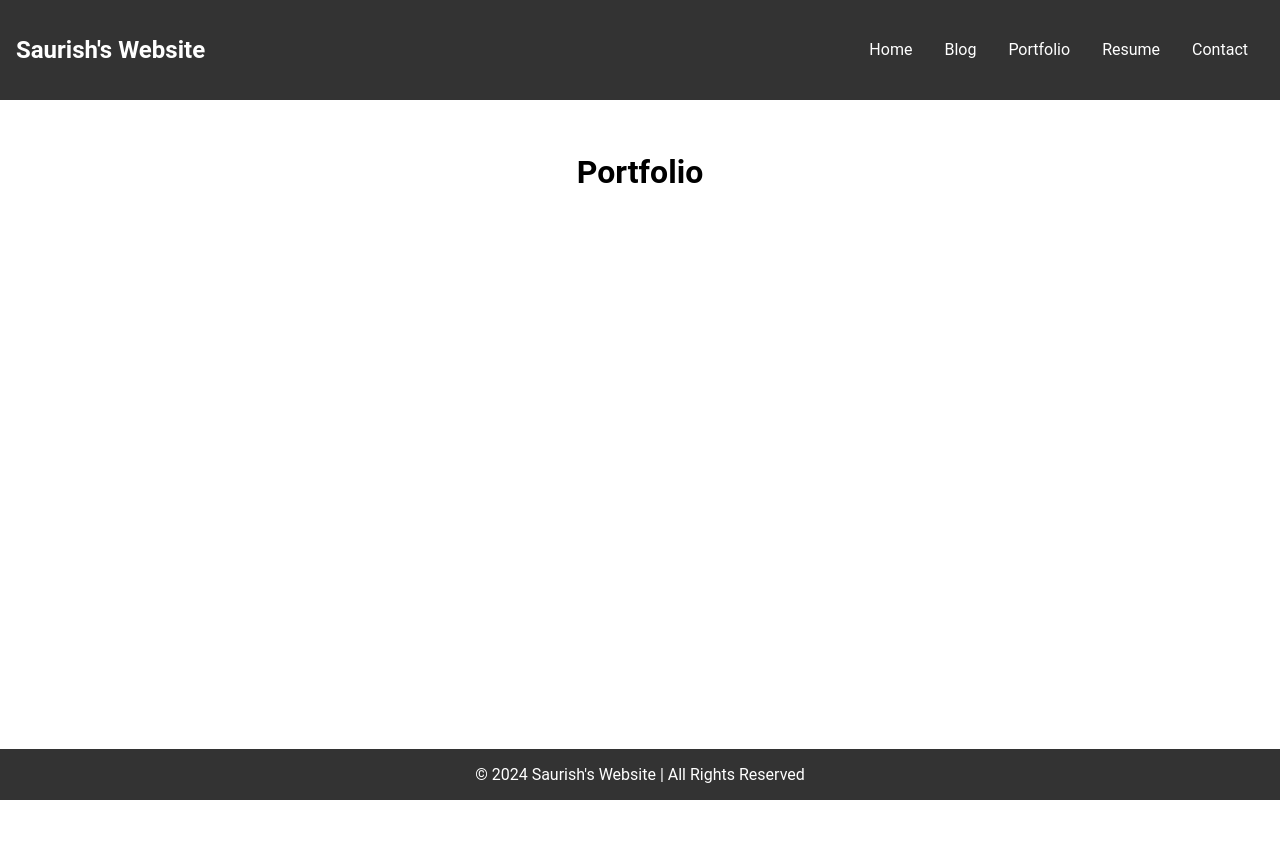
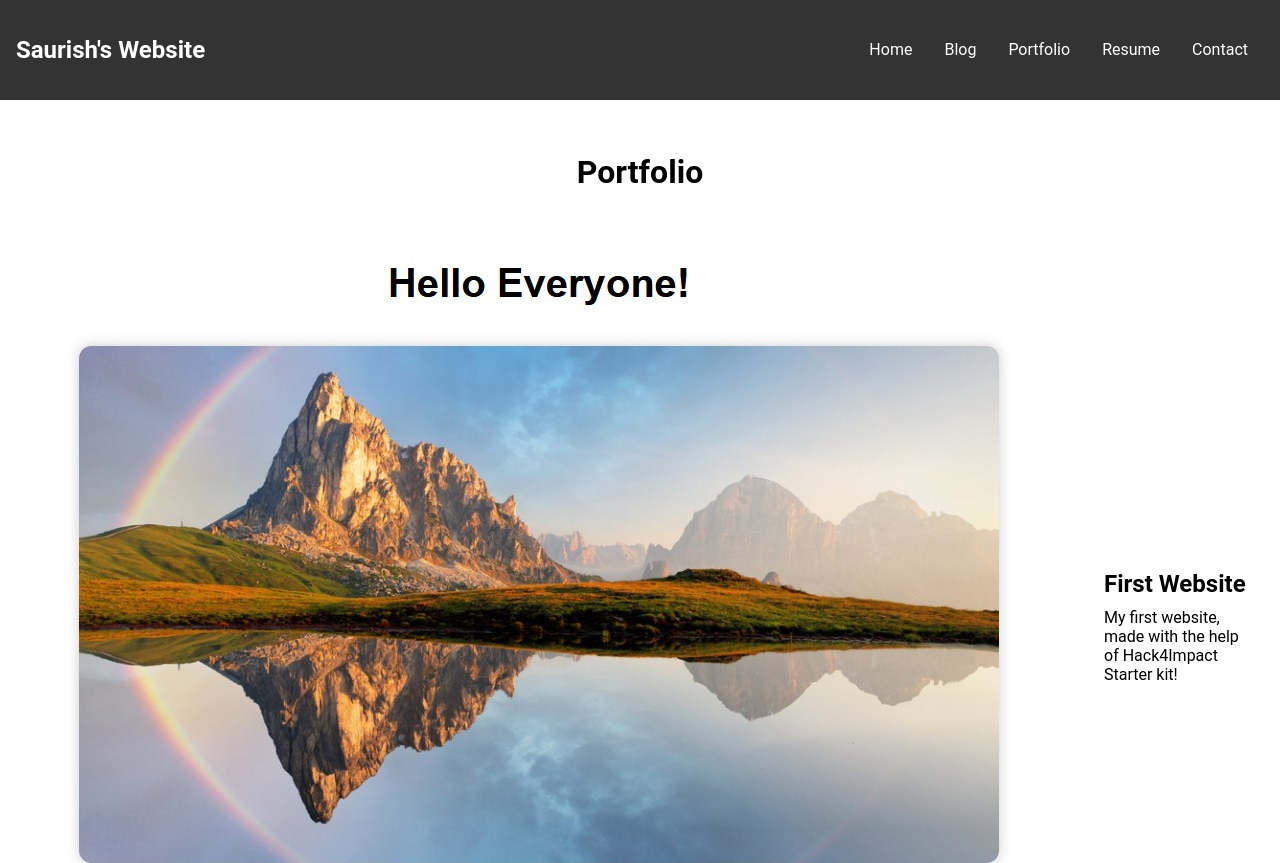
Before and after one commit to SaurSum8/SaurSum8.github.io, a plain HTML site: page portfolio.html in a window 1280 px wide. Shown: the top 863 px of the page. Before the commit the page ends 800 px from the top, so only its background shows below. Drawn offline with Linux system fonts and the light colour scheme.

Commit message:
Final CSS Updates

```diff
--- a/portfolio.html
+++ b/portfolio.html
@@ -19,7 +19,15 @@
     </nav>
     <main>
       <h1 class="page-title">Portfolio</h1>
-      <div class="project"></div>
+      <div class="project">
+        <img src="website.jpg" />
+        <div class="project-description">
+          <h2>First Website</h2>
+          <p>
+            My first website, made with the help of Hack4Impact Starter kit!
+          </p>
+        </div>
+      </div>
     </main>
     <footer class="footer">
       © 2024 Saurish's Website | All Rights Reserved
--- a/styles.css
+++ b/styles.css
@@ -58,8 +58,14 @@ main {
   margin-bottom: 2rem;
 }
 
+.about-image {
+  display: flex;
+  justify-content: center;
+  align-items: center;
+}
+
 .about-image img {
-  width: 100%;
+  width: 50%;
   border-radius: 10px;
   box-shadow: 0 0 10px rgba(0, 0, 0, 0.2);
 }
@@ -96,6 +102,30 @@ form {
   text-align: center;
 }
 
+.project {
+  display: flex;
+  align-items: center;
+  margin: 20px 0;
+}
+
+.project img {
+  max-width: 100%;
+  height: auto;
+  margin-right: 20px;
+}
+
+.project-description {
+  max-width: 400px;
+}
+
+.project-description h2 {
+  margin: 0;
+}
+
+.project-description p {
+  margin-top: 10px;
+}
+
 /* Footer Styles */
 .footer {
   background-color: #333;
```
Also changed, not shown: index.html (+2 -1 lines), website.jpg (added).
